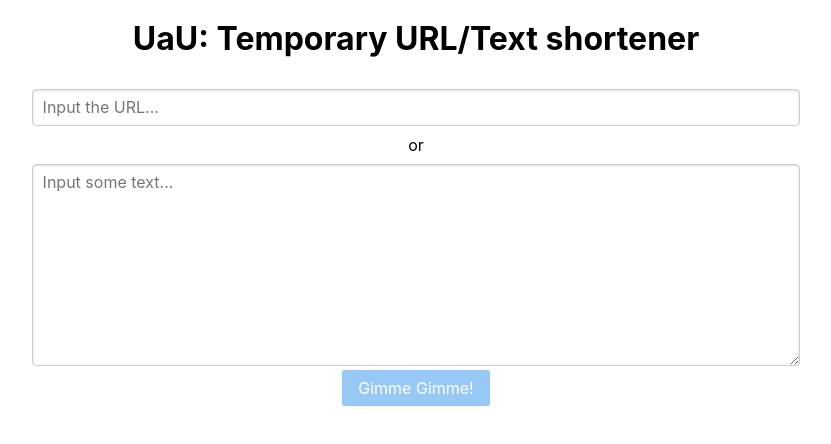
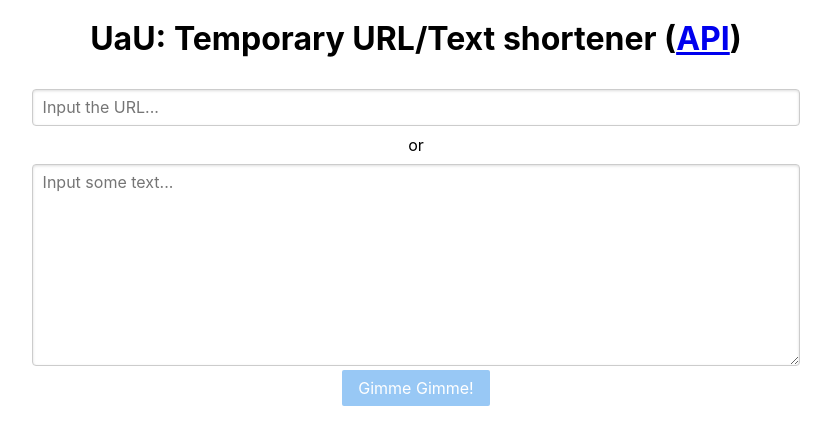
Before and after one commit to outloudvi/temp-url, a website built with webpack: page src/index.html in a window 1280 px wide. Shown: the whole page, without its empty margins (224-1055 px from the left). Built offline with nearby package versions, Linux system fonts and the light colour scheme; files whose address does not match are found by name.

Commit message:
feat: add url to API doc

```diff
--- a/src/index.html
+++ b/src/index.html
@@ -35,9 +35,11 @@
 <body>
     <div id="app">
         <div class="header">
-            <h1>UaU: Temporary URL/Text shortener</h1>
+            <h1>UaU: Temporary URL/Text shortener (<a
+                    href="https://github.com/outloudvi/temp-url/blob/master/API.md">API</a>)</h1>
             <noscript>
-                <h2>This website requires Javascript. Use API instead if you don't want JS.</h2>
+                <h2>This website requires Javascript. Use API instead if you don't
+                    want JS.</h2>
             </noscript>
         </div>
         <div id="notice" class="content">
```
Also changed, not shown: README.md.
